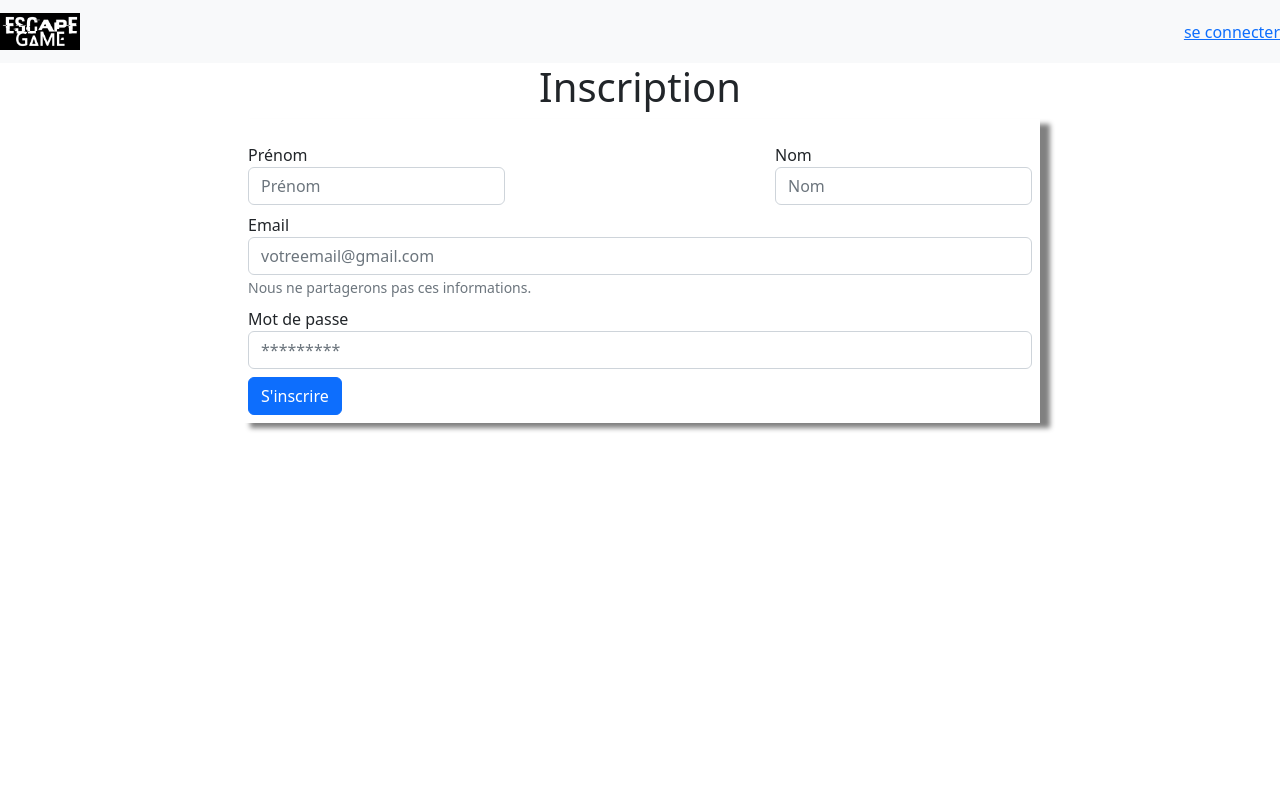
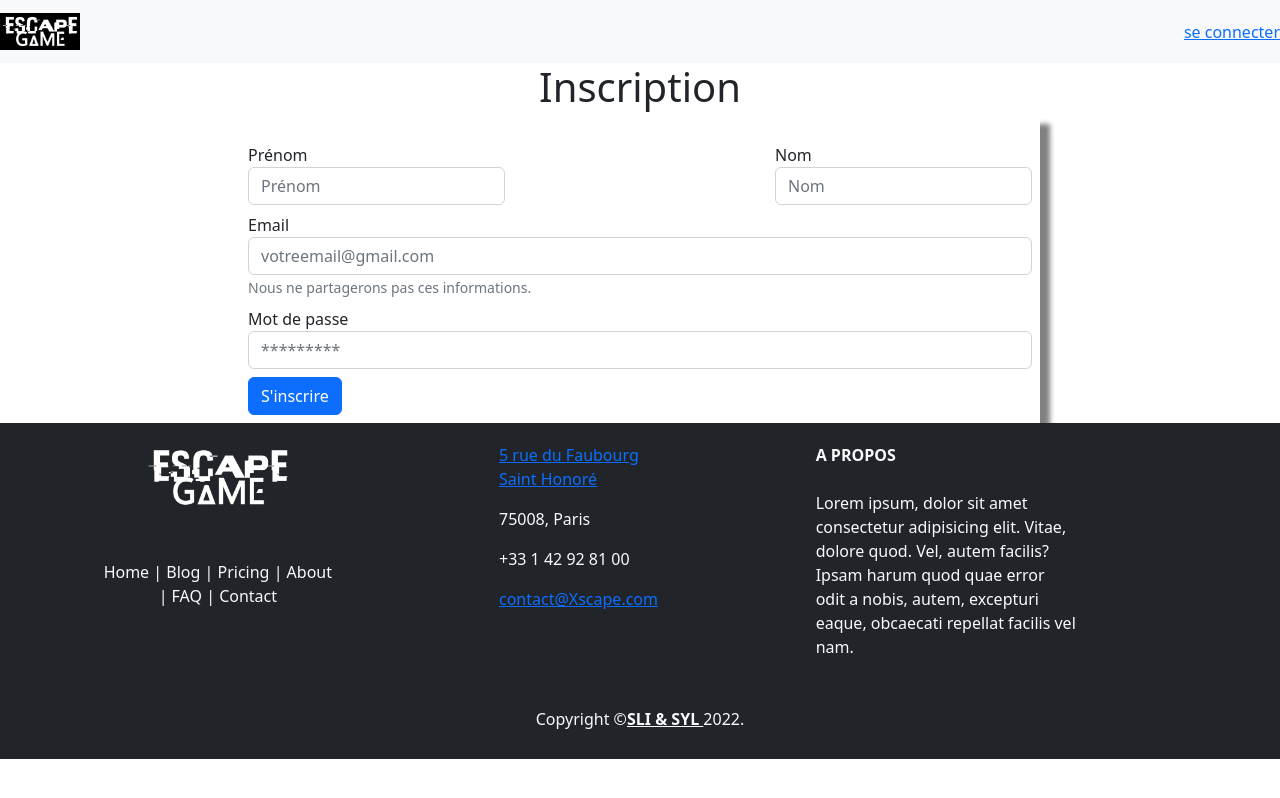
Before and after one commit to Lo1176/MERN-Escape-Game, a React (Vite) app in the folder front_xscape/: page /SignUp in a window 1280 px wide. Built offline with nearby package versions, Linux system fonts and the light colour scheme.

Commit message:
add footer

```diff
--- a/front_xscape/src/App.jsx
+++ b/front_xscape/src/App.jsx
@@ -1,6 +1,7 @@
 import { useState } from 'react'
 import { Routes, Route } from "react-router-dom";
 import Banner from './components/Banner'
+import Footer from './components/Footer';
 import Navbar from './components/Navbar'
 import Home from './pages/Home';
 import SignUp from "./pages/SignUp"
@@ -15,6 +16,7 @@ function App() {
         <Route path="/" element={<Home />}/>
         <Route path="/SignUp" element={<SignUp />}/>
       </Routes>
+      <Footer/>
     </div>
   )
 }
--- a/front_xscape/src/assets/scss/_custom.scss
+++ b/front_xscape/src/assets/scss/_custom.scss
@@ -11,3 +11,9 @@
         padding-top: 0.5em;
     }
 }
+
+.logo-footer {
+    max-width: 150px;
+    height: auto;
+    margin: auto;
+}
--- /dev/null
+++ b/front_xscape/src/components/Footer.jsx
@@ -0,0 +1,50 @@
+import logo from "../assets/images/logo-esc.png"
+
+export default function Footer({}) {
+
+    return(
+        <footer className="bg-dark text-light p-1">
+
+            <div className="container  m-2">
+                <div className="row mt-3">
+                    <div className="col-md-3 col-lg-4 col-xl-3 mx-auto mb-4 text-center">
+                        <img className="logo-footer" src={logo} alt="" />
+                        <div className="container pt-5">
+                            <a>Home</a> |
+                            <a> Blog</a> |
+                            <a> Pricing</a> |
+                            <a> About</a> |
+                            <a> FAQ</a> | <a> Contact</a>
+                        </div>
+                    </div>
+
+                    <div className="col-md-2 col-lg-2 col-xl-2 mx-auto mb-4 text-left">
+                        <p>
+                            <a href="" className="text-blue">5 rue du Faubourg Saint Honoré
+                            </a></p>
+                        <p>75008, Paris</p>
+                        <p>+33 1 42 92 81 00</p>
+                        <p>
+                            <a href="" className="text-blue">contact@Xscape.com</a>
+                        </p>
+                    </div>
+
+                    <div className="col-md-4 col-lg-3 col-xl-3 mx-auto mb-md-0 mb-4">
+                        <p className="text-uppercase fw-bold mb-4">A propos</p>
+                        <p className="">Lorem ipsum, dolor sit amet consectetur adipisicing elit. Vitae, dolore quod. Vel, autem facilis? Ipsam harum quod quae error odit a nobis, autem, excepturi eaque, obcaecati repellat facilis vel nam.</p>
+                    </div>
+
+                </div>
+
+            </div>
+
+            <div className="text-center p-4" >
+                Copyright ©
+                <a className="text-reset fw-bold" >SLI & SYL </a>
+                2022.
+            </div>
+
+        </footer>
+
+    )
+}
```
Also changed, not shown: 2 other files (tests, documents, lock files or other folders).
